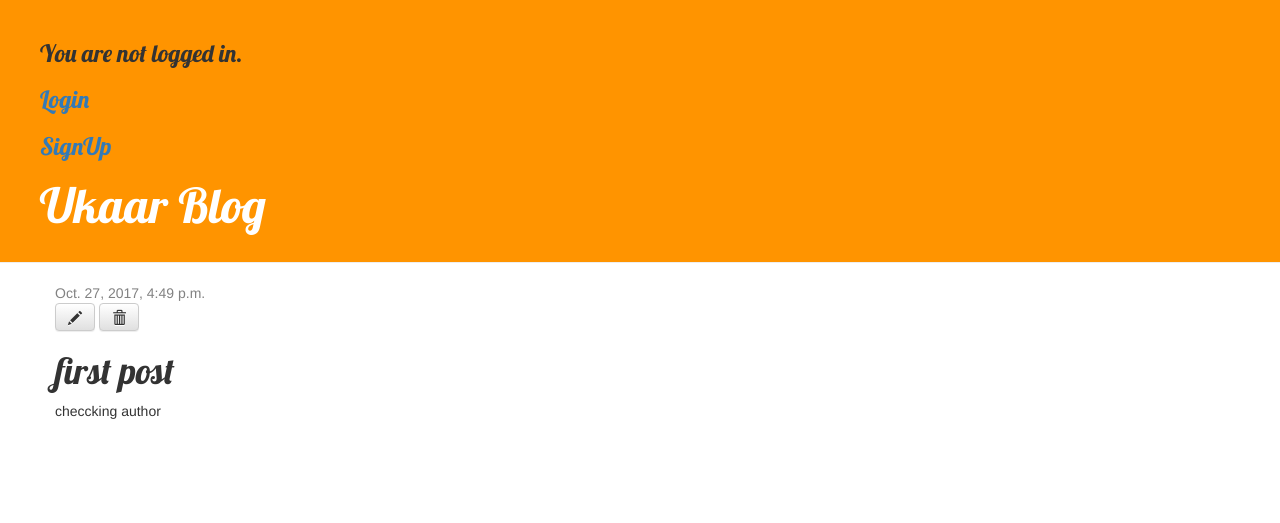
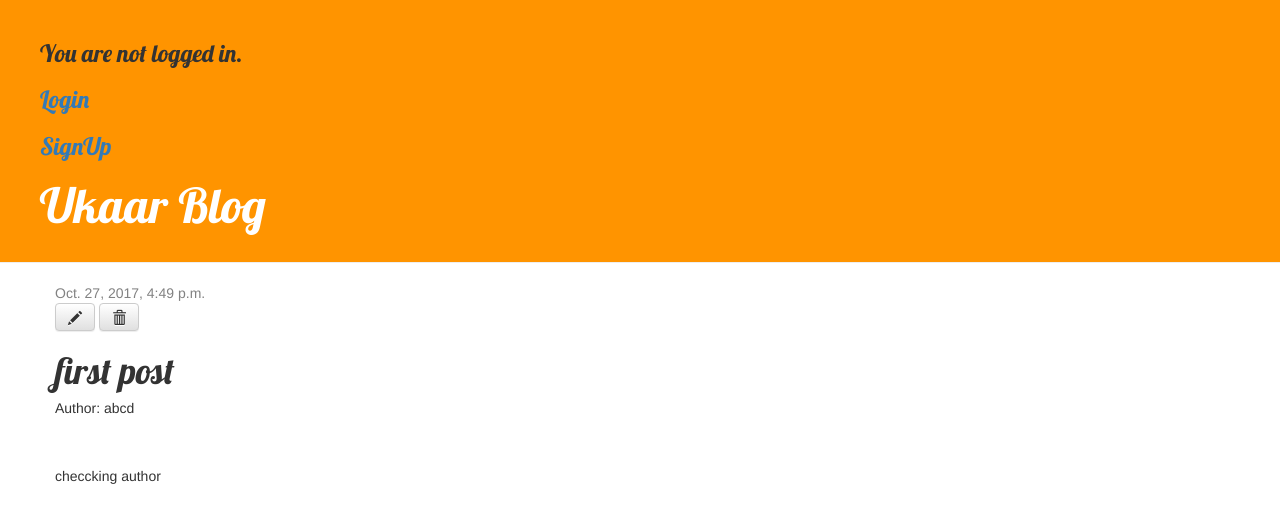
Before and after one commit to gupta93/ukaar_task, a Django app: template ukaar_blog/templates/ukaar_blog/post_detail.html in a window 1280 px wide. Shown: the top 523 px of the page. Run offline with Django 3.2, Linux system fonts and the light colour scheme; the template is opened without the code that fills it: values that come from a table or form of the project are taken from there, others are empty; data comes from the database, SQL or seed files in the repository; both versions use the stored data as it was after the commit; parts of the project's set-up code (start-up, migrations or seed data) failed here and were passed over; some libraries are stand-ins or nearby versions.

Commit message:
pushing final code

```diff
--- a/ukaar_blog/templates/ukaar_blog/post_detail.html
+++ b/ukaar_blog/templates/ukaar_blog/post_detail.html
@@ -9,7 +9,9 @@
         {% endif %}
      	       <a class="btn btn-default" href="{% url 'post_edit' pk=post.pk %}"><span class="glyphicon glyphicon-pencil"></span></a>
                <a class="btn btn-default" href="{% url 'post_delete' pk=post.pk %}"><span class="glyphicon glyphicon-trash"></span></a>
-        <h1>{{ post.title }}</h1>
+        <h1>{{ post.title }} </h1>
+	<h5> Author: {{ post.author }} </h5>
+	<br><br>
         <p>{{ post.text|linebreaksbr }}</p>
     </div>
 {% endblock %}
--- a/ukaar_blog/templates/ukaar_blog/post_list.html
+++ b/ukaar_blog/templates/ukaar_blog/post_list.html
@@ -10,6 +10,7 @@
             	{{ post.pub_date }}
         	</div>
        		 <h1><a href="{% url 'post_detail' pk=post.pk %}">{{ post.title }}</a></h1>
+		 <h5> Author : {{ post.author }} </h5>
 		 <a class="btn btn-default" href="{% url 'post_edit' pk=post.pk %}"><span class="glyphicon glyphicon-pencil"></span></a>
                  <a class="btn btn-default" href="{% url 'post_delete' pk=post.pk %}"><span class="glyphicon glyphicon-trash"></span></a>
         	<p>{{ post.text|linebreaksbr }}</p>
```
Also changed, not shown: project/db.sqlite3.
